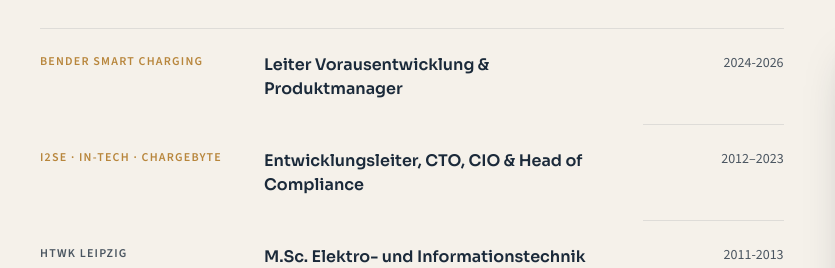
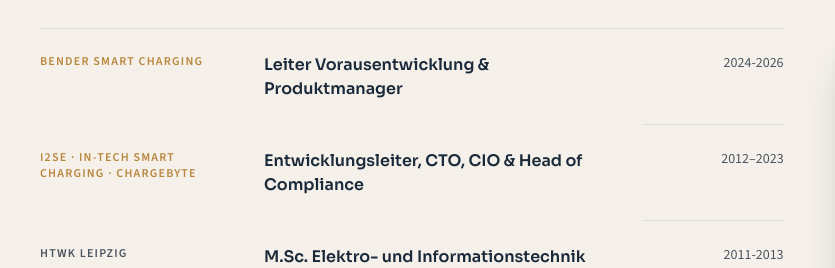
Before and after one commit to ch-aurich/christian-aurich-website, a plain HTML site: page index.html in a window 1280 px wide. Shown: the part 2860-3128 px from the top of the page, 0-835 px from the left. Drawn offline with nearby package versions, Linux system fonts and the light colour scheme.

Commit message:
Korrektur im Firmennamen: in-tech -> in-tech smart charging

```diff
--- a/index.html
+++ b/index.html
@@ -327,7 +327,7 @@
           <span class="text-graphite text-sm pb-6 sm:py-6 sm:text-right border-b border-navy/10">2024-2026</span>
         </div>
         <div class="contents">
-          <span class="text-xs tracking-[0.1em] uppercase font-semibold text-bronze pt-6 sm:py-6">I2SE · in-tech · chargebyte</span>
+          <span class="text-xs tracking-[0.1em] uppercase font-semibold text-bronze pt-6 sm:py-6">I2SE · in-tech smart charging · chargebyte</span>
           <span class="font-heading font-700 pt-1 sm:pt-6 sm:py-6">Entwicklungsleiter, CTO, CIO &amp; Head of Compliance</span>
           <span class="text-graphite text-sm pb-6 sm:py-6 sm:text-right border-b border-navy/10">2012–2023</span>
         </div>
```
